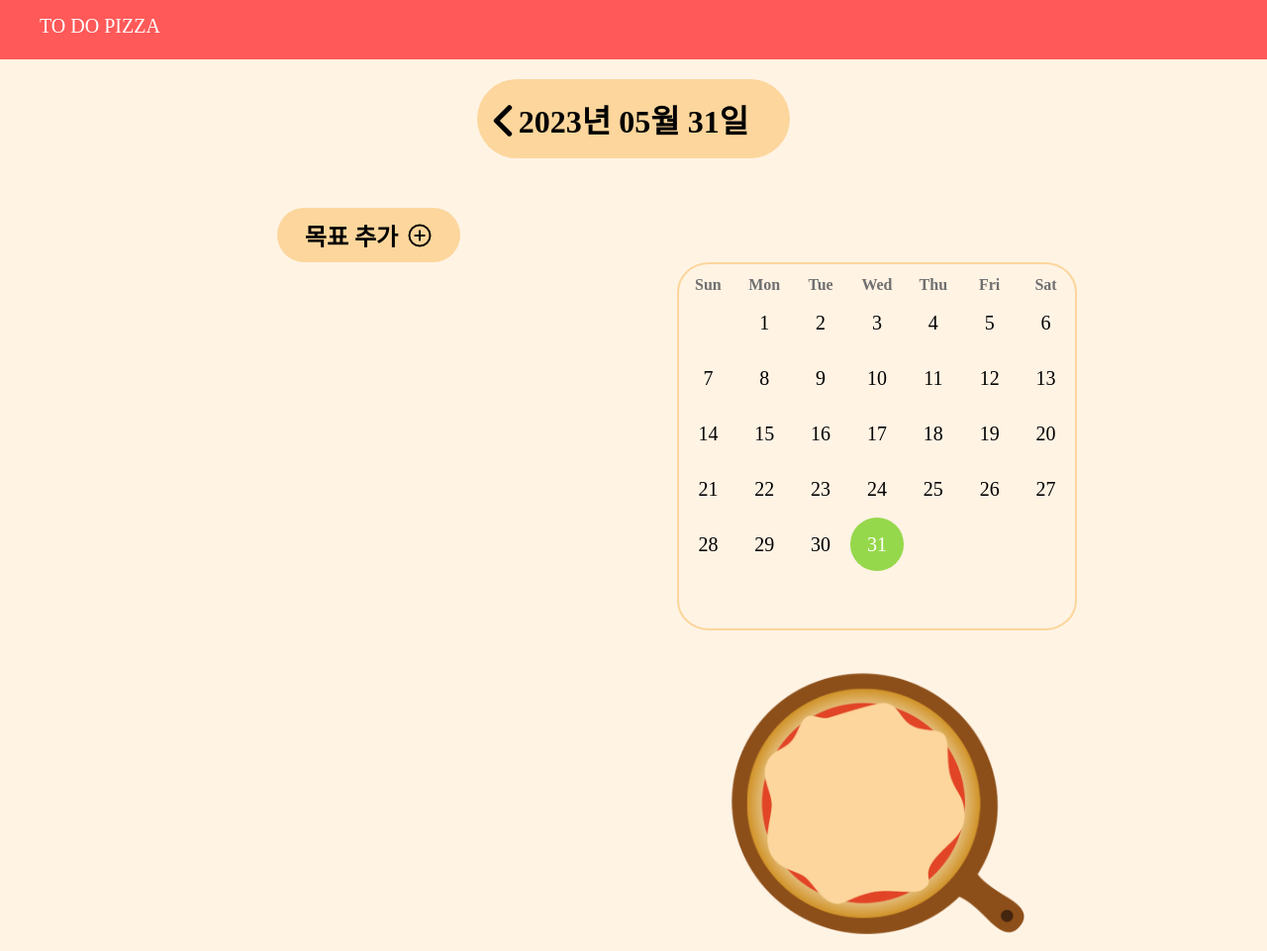
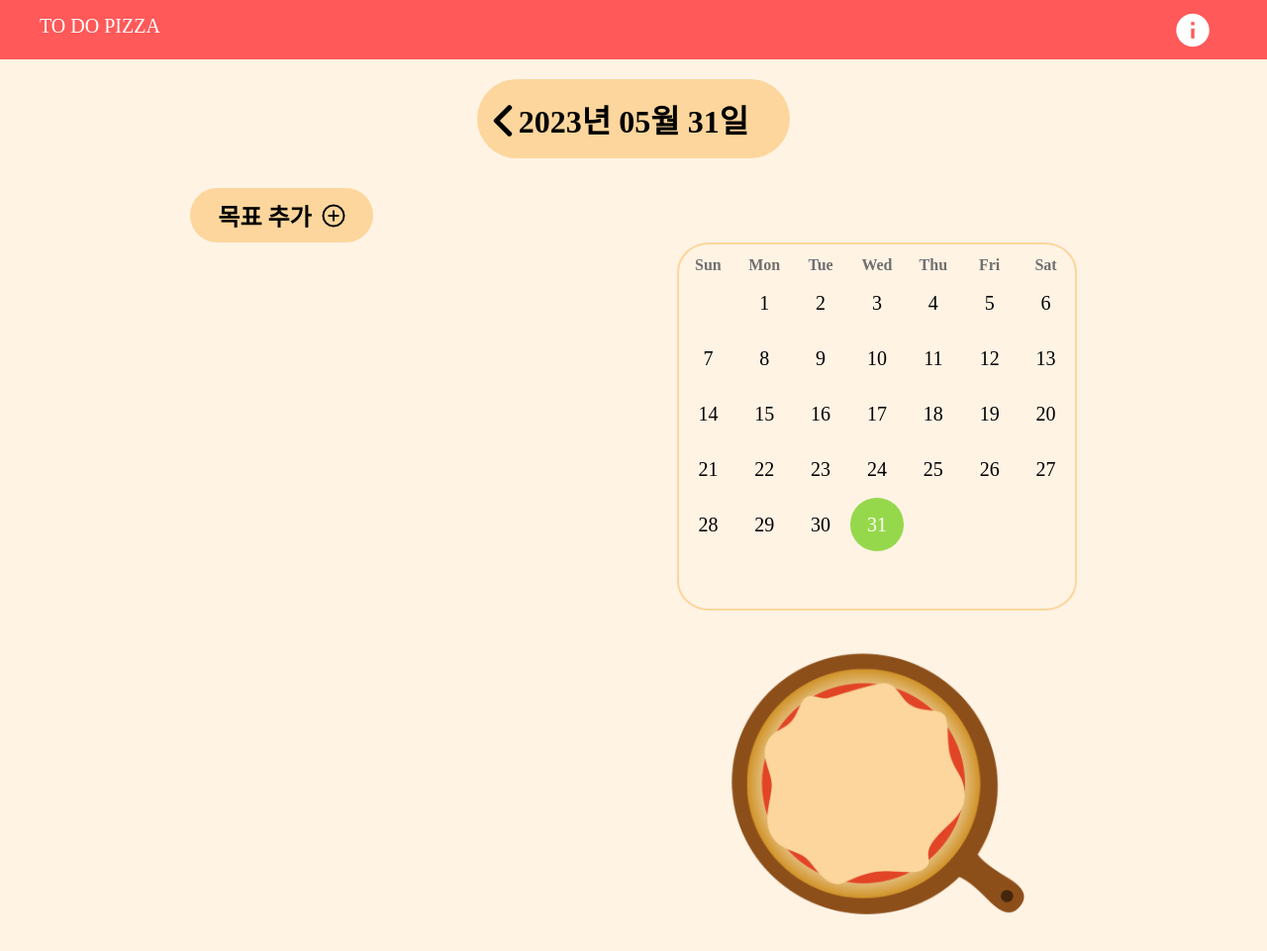
Before and after one commit to ch0515/ToDoPizza, a website: page index.html in a window 1280 px wide. Shown: the whole page at 99% size. Drawn offline with nearby package versions, Linux system fonts and the light colour scheme.

Commit message:
도움말 아이콘 및 페이지 추가

```diff
--- a/css/index.css
+++ b/css/index.css
@@ -10,12 +10,22 @@
   display: flex;
 }
 
-.nav a {
+.nav a, i {
   text-decoration: none;
   color: white;
+  font-weight: 500;
+}
+
+.nav a {
   font-size: 20px;
-  font-weight: 500;
   padding: 15px 0px 15px 40px;
+}
+
+.nav i {
+  font-size: 40px;
+  position: absolute;
+  padding-top: 11px;
+  right: 15px;
 }
 
 /* background */
@@ -37,6 +47,7 @@ main {
   display: flex;
   justify-content: center;
 }
+
 .date {
   display: flex;
   justify-content: center;
@@ -74,13 +85,20 @@ main {
 
 /* container 위치 잡기 */
 .list {
-  display: flex;
-  justify-content: center;
+  /* display: flex;
+  justify-content: center; */
   width: 360px;
   height: 100%;
   margin-top: 30px;
   margin-left: 15%;
+  /* list만 스크롤 가능하게 */
+  /* overflow: scroll; */
 }
+
+/* Chrome 및 Safari 용 스크롤바 스타일 숨기기 */
+/* .list::-webkit-scrollbar {
+  display: none;
+} */
 
 .target {
   display: flex;
@@ -102,6 +120,7 @@ main {
   background-color: #FCD69C;
   border-radius: 40px;
   align-items: center;
+  margin-left: 15%;
 }
 
 .targetText {
--- a/index.html
+++ b/index.html
@@ -10,6 +10,7 @@ https://9yujin.tistory.com/69?category=1071254-->
   <meta http-equiv="X-UA-Compatible" content="IE=edge">
   <meta name="viewport" content="width=device-width, initial-scale=1.0">
   <title>ToDoPizza</title>
+  <link href="https://unpkg.com/boxicons@2.1.2/css/boxicons.min.css" rel="stylesheet">
   <link rel="stylesheet" type="text/css" href="./css/index.css">
 
 </head>
@@ -17,7 +18,11 @@ https://9yujin.tistory.com/69?category=1071254-->
 <body>
   <!-- nav -------------------------------------------------------------------------------------------------------->
   <nav class="nav" id="nav">
-    <a href="">TO DO PIZZA</a>
+    <!-- 로고 -->
+    <a href="" class="logo">TO DO PIZZA</a>
+
+    <!-- 도움말 아이콘 -->
+    <i class='bx bxs-info-circle'><a href="./q.html"></a></i>
   </nav>
   <main>
     <div class="main1">
--- a/js/index.js
+++ b/js/index.js
@@ -1,4 +1,5 @@
 const targetaddbtn = document.getElementById("add_btn");
+
 targetaddbtn.addEventListener("click", () => {
   const target2 = document.createElement("div");
   target2.id = "target2";
@@ -73,4 +74,5 @@ targetaddbtn.addEventListener("click", () => {
       cancelAction();
     }
   });
+
 });
```
Also changed, not shown: q.html (added, +12 -0 lines).
